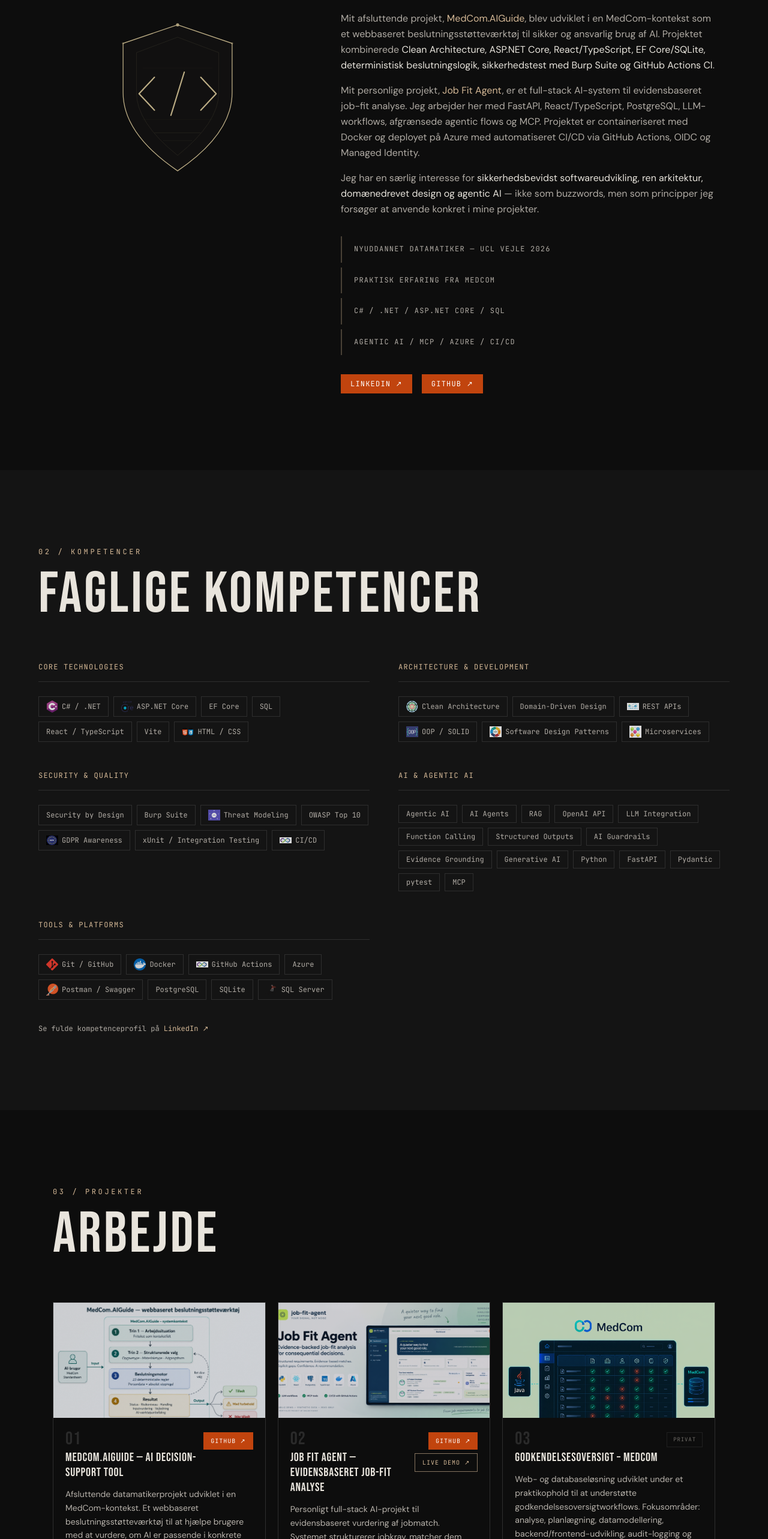
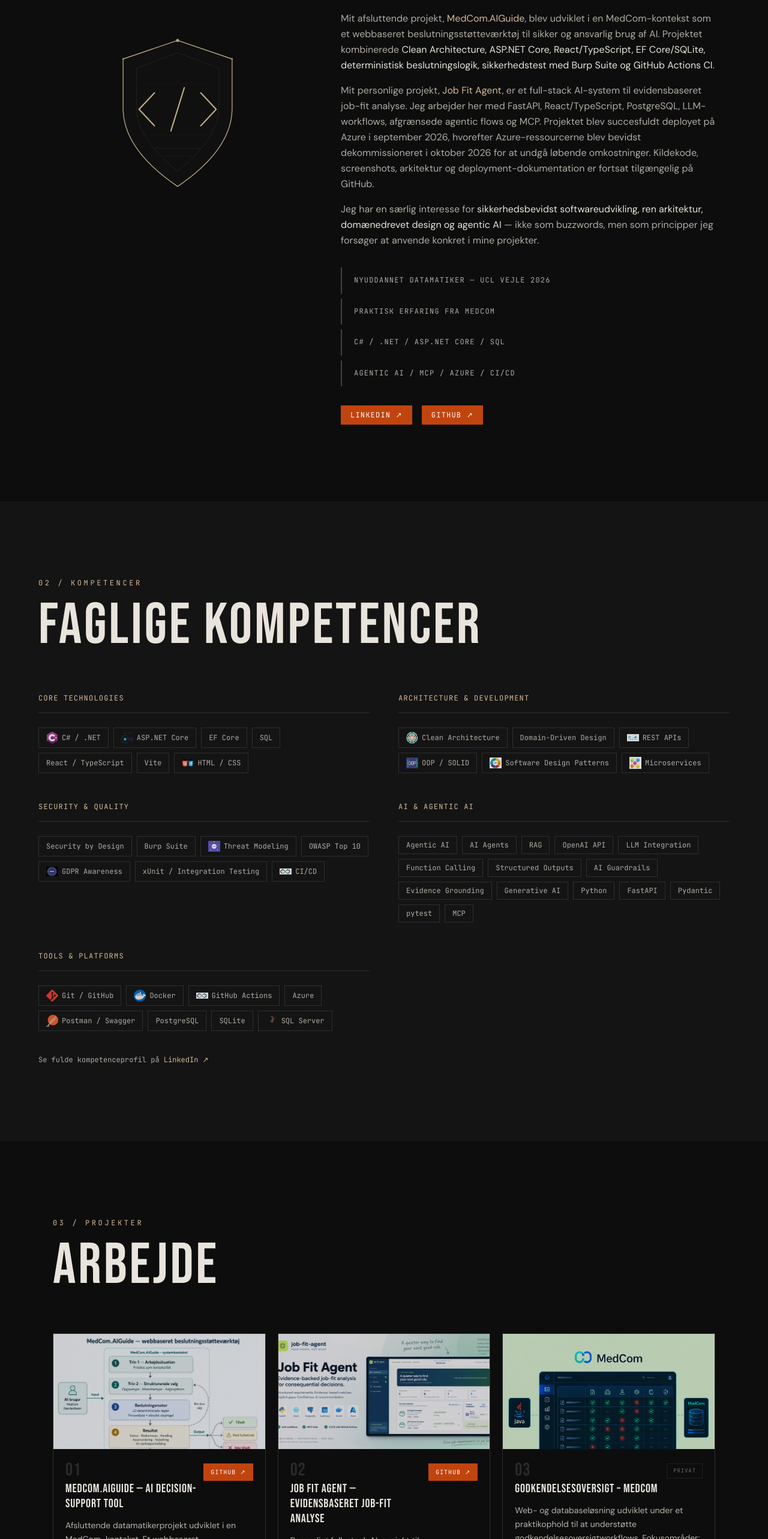
Before and after one commit to AmjadRenno/amjad-portfolio, a Next.js app: page / in a window 1280 px wide. Shown: the part 1340-3906 px from the top of the page at 60% size. Built offline with nearby package versions, Linux system fonts and the light colour scheme.

Commit message:
docs: reflect Job Fit Agent Azure decommission

```diff
--- a/portfolio.ts
+++ b/portfolio.ts
@@ -227,15 +227,15 @@
       en: "Job Fit Agent — evidence-backed job-fit analysis",
     },
     description:
-      "Personal full-stack AI project for evidence-backed job-fit assessment. The system structures job requirements, matches them against verified candidate evidence, and presents supporting evidence, gaps, confidence, and recommendations. Built with FastAPI, React/TypeScript, and PostgreSQL, with LLM workflows, a bounded agentic-search flow, and read-only MCP tools. The public demo runs on Azure with Docker and automated CI/CD through GitHub Actions.",
+      "Personal full-stack AI project for evidence-backed job-fit assessment. The system structures job requirements, matches them against verified candidate evidence, and presents supporting evidence, gaps, confidence, and recommendations. Built with FastAPI, React/TypeScript, and PostgreSQL, with LLM workflows, a bounded agentic-search flow, and read-only MCP tools. The application was successfully deployed to Microsoft Azure in September 2026; Azure resources were intentionally decommissioned in October 2026 to avoid ongoing costs. Source code, screenshots, architecture, and deployment documentation remain available on GitHub.",
     tags: ["Python", "FastAPI", "React", "TypeScript", "PostgreSQL", "LLM", "MCP", "Docker", "Azure", "GitHub Actions", "CI/CD"],
     link: "https://github.com/AmjadRenno/job-fit-agent-cloud-demo",
-    live: "https://calm-wave-00271bf0f.4.azurestaticapps.net",
+    live: null,
     image: "/projectImages/Job-fit-agent-Social Preview.png",
     featured: true,
     details: {
       da: {
-        description: "Personligt full-stack AI-projekt til evidensbaseret vurdering af jobmatch. Systemet strukturerer jobkrav, matcher dem mod verificeret kandidatinformation og viser evidens, mangler, confidence og anbefalinger. Løsningen er bygget med FastAPI, React/TypeScript og PostgreSQL og inkluderer LLM-workflows, et afgrænset agentic search-flow og read-only MCP-værktøjer. Den offentlige demo kører på Azure med Docker og automatiseret CI/CD via GitHub Actions.",
+        description: "Personligt full-stack AI-projekt til evidensbaseret vurdering af jobmatch. Systemet strukturerer jobkrav, matcher dem mod verificeret kandidatinformation og viser evidens, mangler, confidence og anbefalinger. Løsningen er bygget med FastAPI, React/TypeScript og PostgreSQL og inkluderer LLM-workflows, et afgrænset agentic search-flow og read-only MCP-værktøjer. Applikationen blev succesfuldt deployet til Microsoft Azure i september 2026; Azure-ressourcerne blev bevidst dekommissioneret i oktober 2026 for at undgå løbende omkostninger. Kildekode, screenshots, arkitektur og deployment-dokumentation er fortsat tilgængelig på GitHub.",
         context: "Personligt portfolio-projekt udviklet som et reviewbart beslutningsstøttesystem til job-fit analyse med fokus på evidens, sporbarhed, menneskelig kontrol og sikre AI-grænser.",
         role: "Full-stack udvikler / AI softwareudvikler (personligt projekt).",
         built: [
@@ -259,7 +259,7 @@
         ],
       },
       en: {
-        description: "Personal full-stack AI project for evidence-backed job-fit assessment. The system structures job requirements, matches them against verified candidate evidence, and presents supporting evidence, gaps, confidence, and recommendations. Built with FastAPI, React/TypeScript, and PostgreSQL, with LLM workflows, a bounded agentic-search flow, and read-only MCP tools. The public demo runs on Azure with Docker and automated CI/CD through GitHub Actions.",
+        description: "Personal full-stack AI project for evidence-backed job-fit assessment. The system structures job requirements, matches them against verified candidate evidence, and presents supporting evidence, gaps, confidence, and recommendations. Built with FastAPI, React/TypeScript, and PostgreSQL, with LLM workflows, a bounded agentic-search flow, and read-only MCP tools. The application was successfully deployed to Microsoft Azure in September 2026; Azure resources were intentionally decommissioned in October 2026 to avoid ongoing costs. Source code, screenshots, architecture, and deployment documentation remain available on GitHub.",
         context: "Personal portfolio project developed as a reviewable job-fit decision-support system with emphasis on evidence, traceability, human control, and bounded AI behavior.",
         role: "Full-stack developer / AI software developer (personal project).",
         built: [
@@ -728,7 +728,7 @@
         [
           { text: "Mit personlige projekt, " },
           { text: "Job Fit Agent", className: "text-accent" },
-          { text: ", er et full-stack AI-system til evidensbaseret job-fit analyse. Jeg arbejder her med FastAPI, React/TypeScript, PostgreSQL, LLM-workflows, afgrænsede agentic flows og MCP. Projektet er containeriseret med Docker og deployet på Azure med automatiseret CI/CD via GitHub Actions, OIDC og Managed Identity." },
+          { text: ", er et full-stack AI-system til evidensbaseret job-fit analyse. Jeg arbejder her med FastAPI, React/TypeScript, PostgreSQL, LLM-workflows, afgrænsede agentic flows og MCP. Projektet blev succesfuldt deployet på Azure i september 2026, hvorefter Azure-ressourcerne blev bevidst dekommissioneret i oktober 2026 for at undgå løbende omkostninger. Kildekode, screenshots, arkitektur og deployment-dokumentation er fortsat tilgængelig på GitHub." },
         ],
         [
           { text: "Jeg har en særlig interesse for " },
@@ -855,7 +855,7 @@
         [
           { text: "My personal project, " },
           { text: "Job Fit Agent", className: "text-accent" },
-          { text: ", is a full-stack AI system for evidence-backed job-fit analysis. It uses FastAPI, React/TypeScript, PostgreSQL, LLM workflows, bounded agentic flows, and MCP. The project is containerized with Docker and deployed on Azure with automated CI/CD through GitHub Actions, OIDC, and Managed Identity." },
+          { text: ", is a full-stack AI system for evidence-backed job-fit analysis. It uses FastAPI, React/TypeScript, PostgreSQL, LLM workflows, bounded agentic flows, and MCP. The project was successfully deployed to Azure in September 2026, after which the Azure resources were intentionally decommissioned in October 2026 to avoid ongoing costs. Source code, screenshots, architecture, and deployment documentation remain available on GitHub." },
         ],
         [
           { text: "I have a particular interest in " },
```
